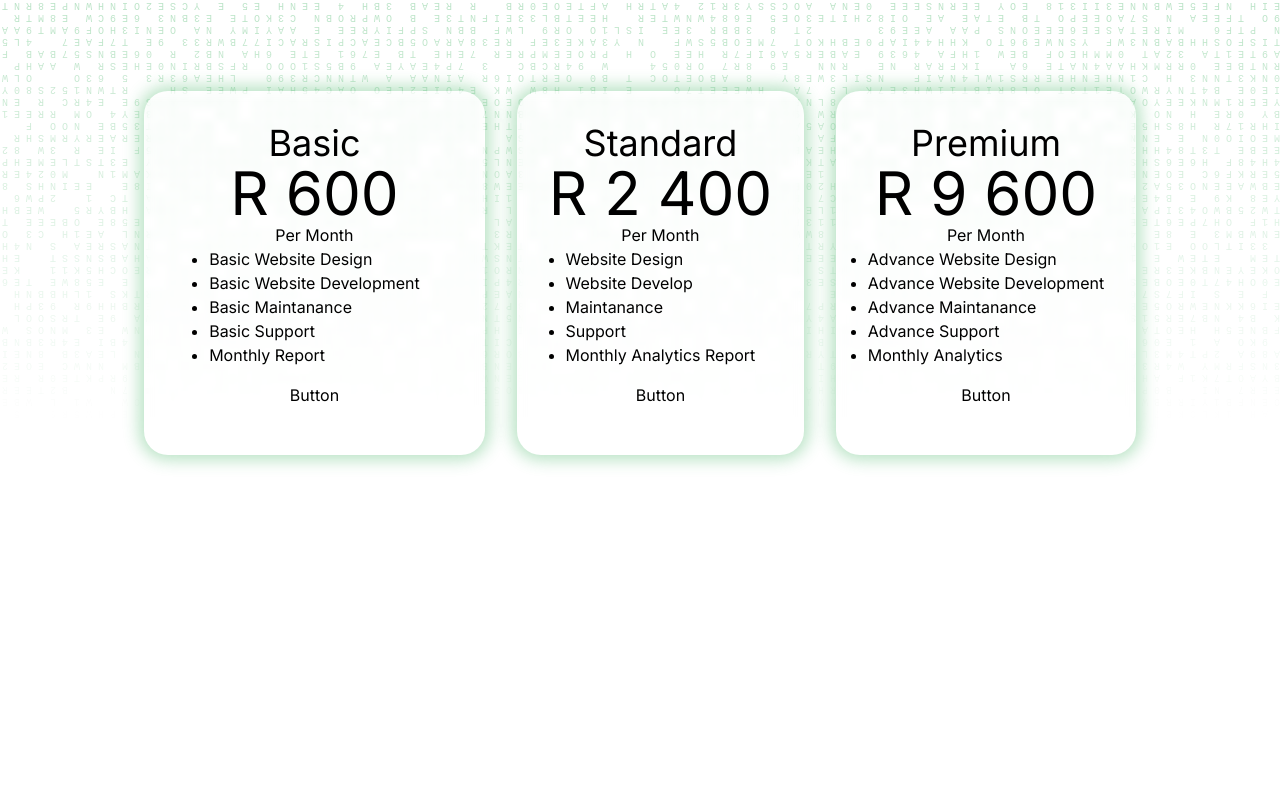
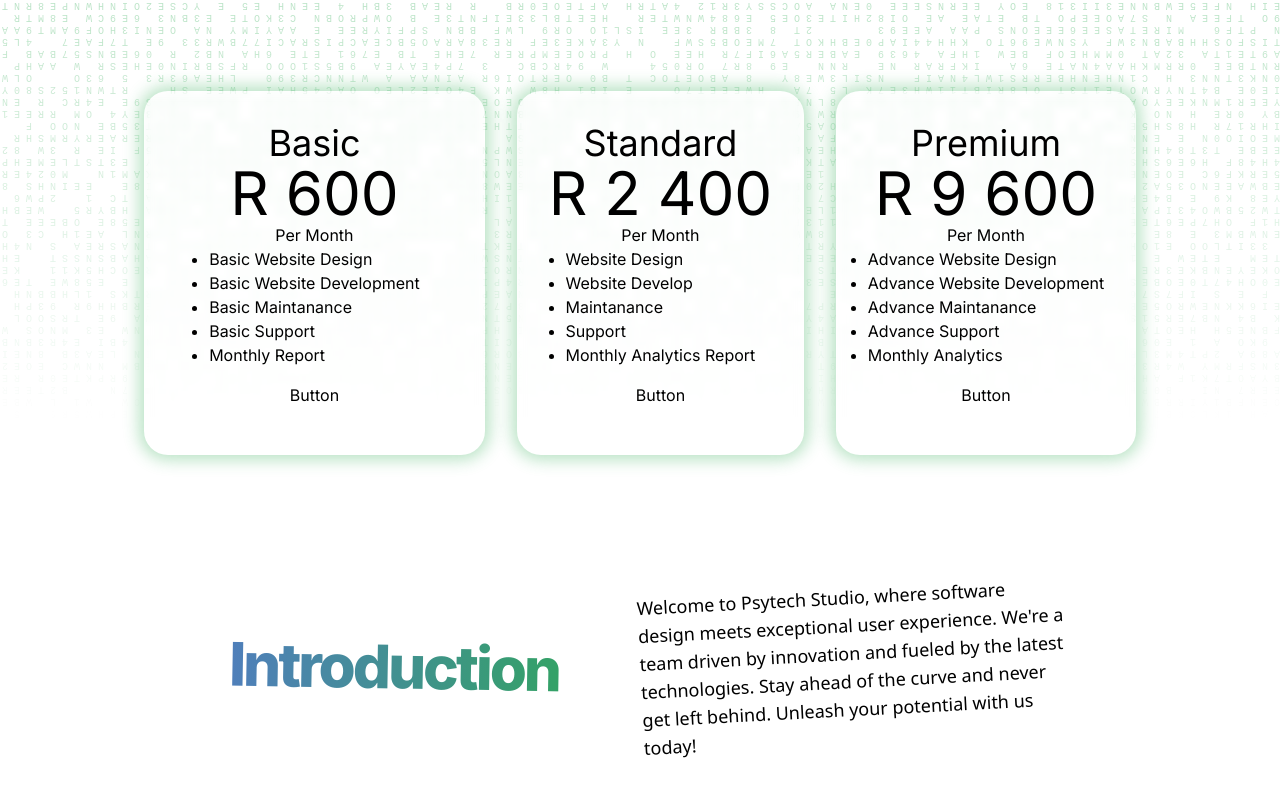
Before and after one commit to christiaan-fourie/psytech, a Next.js app: page / in a window 1280 px wide. Shown: the part 377-1174 px from the top of the page. Before the commit the page ends 864 px from the top, so only its background shows below. Built offline with nearby package versions, Linux system fonts and the light colour scheme.

Commit message:
Update The Home Page

```diff
--- a/app/page.jsx
+++ b/app/page.jsx
@@ -14,6 +14,51 @@ export default function Home() {
 
       {/* Three Cards that display the pricing structure */}
       <PriceCards />
+
+
+      <div className='flex flex-col md:flex-row lg:w-2/3 mx-auto py-24 items-center'>
+        <div className='overflow-visible md:w-1/2 rotate-1 pl-4 tracking-tighter text-6xl font-extrabold bg-clip-text text-transparent bg-gradient-to-r from-[#517dbf] to-[#2daa52]'>Introduction</div>
+        <p className='w-1/2 -rotate-3 font-sans font-light text-lg bg-opacity-50'>
+          Welcome to Psytech Studio, where software design meets exceptional user experience. We're a team driven by innovation and fueled by the latest technologies. Stay ahead of the curve and never get left behind. Unleash your potential with us today!
+        </p>
+      </div>
+
+
+
+      {/* Security Explanation */}
+      {/* We take security very seriously and we ensure that all our information is secure. */}
+      {/* We make use of the latest security protocols and ensure that all our data is encrypted and secure. */}
+      {/* furthermore open source approuch is mostly taken to ensure that developers all over the world can overview the code and suggest any security issues. */}
+
+
+
+      {/* Our Software */}
+      {/* We have a wide range of software that we have developed and we are always looking for new ideas and new ways to improve our software. */}
+      {/* Zestify */}
+      {/* Userbase */}
+      {/* Algotrader */}
+
+      {/* The Technologies we use */}
+      {/* We make use of the latest technologies to ensure that our software is up to date and that we are always on the cutting edge of technology. */}
+      {/* React */}
+      {/* NextJS */}
+      {/* TailwindCSS */}
+      {/* NodeJS */}
+      {/* MongoDB */}
+      {/* ExpressJS */}
+      {/* Python */}
+      {/* Django */}
+      {/* Flask */}
+      {/* JWT */}
+      {/* OAuth */}
+
+      {/* Our Projects */}
+      {/* We build software solutions for clients, from managing business to training ai models with their data */}
+      {/* Champsfirm */}
+      {/* Mayan Design */}
+      {/* CF Motor repairs */}
+
+
     </main>
   )
 }
```
